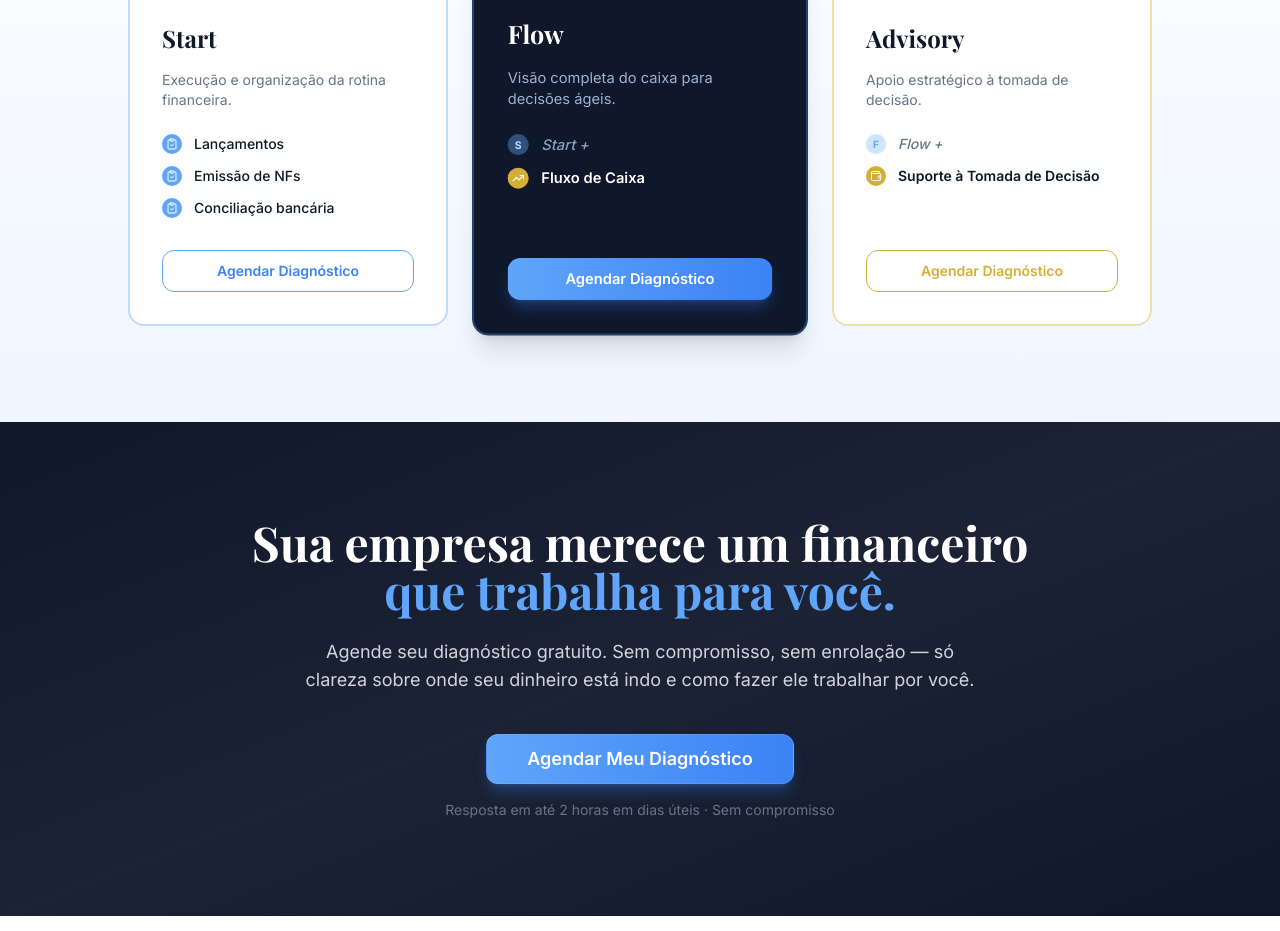
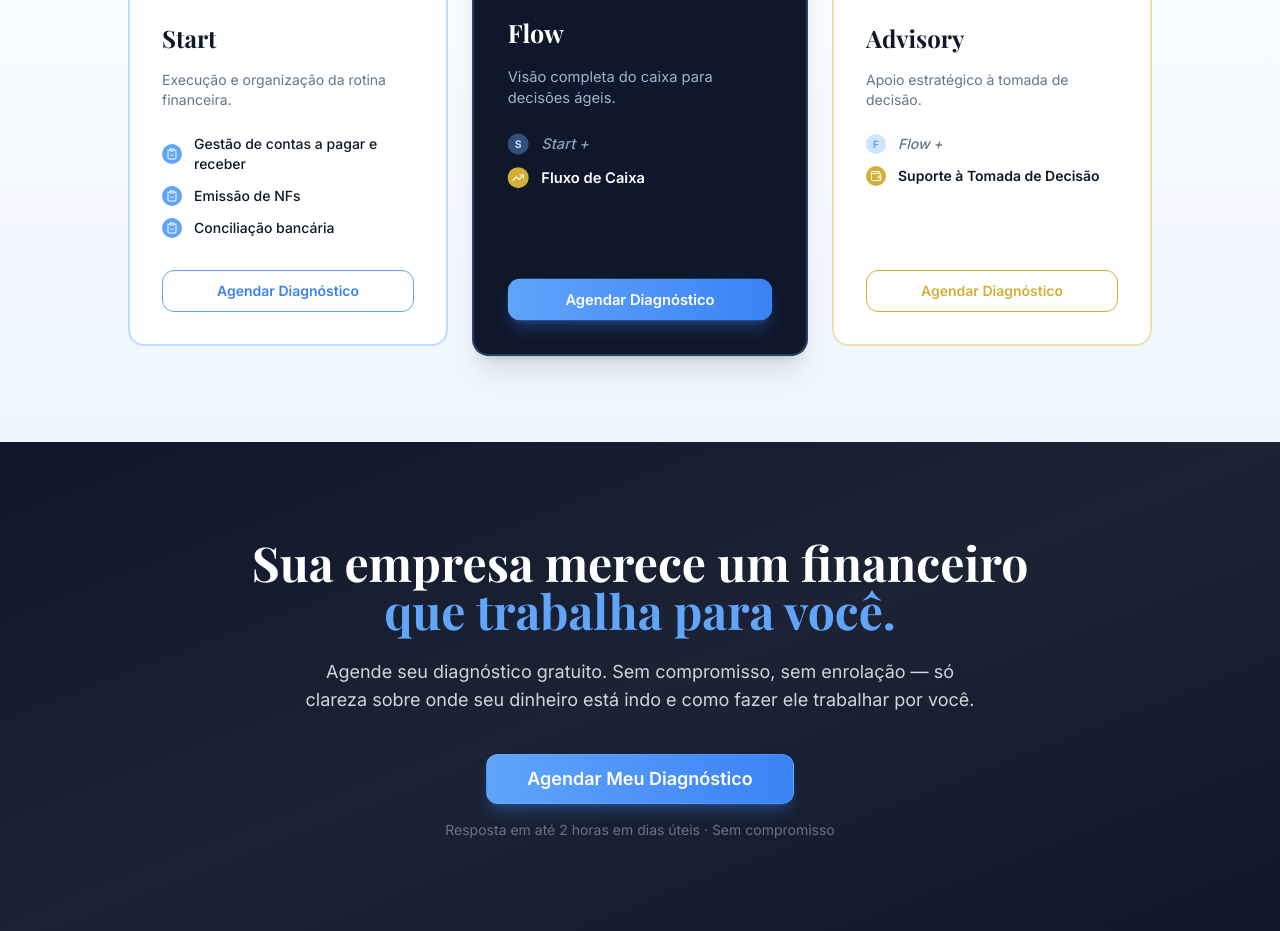
Before and after one commit to vmrauch-sketch/BPO-FINANCEIRO, a React (Vite) app: page / in a window 1280 px wide. Shown: the part 6223-7154 px from the top of the page. Built offline with nearby package versions, Linux system fonts and the light colour scheme.

Commit message:
Atualizou menu Start
Co-authored-by: vmrauch-sketch <227260431+vmrauch-sketch@users.noreply.github.com>

```diff
--- a/src/pages/ValoromBPO.tsx
+++ b/src/pages/ValoromBPO.tsx
@@ -532,7 +532,7 @@ const ValoromBPO = () => {
                     <div className="w-5 h-5 bg-blue-400 rounded-full flex items-center justify-center flex-shrink-0">
                       <ClipboardCheck className="w-3 h-3 text-white" />
                     </div>
-                    <span className="text-sm text-primary font-medium">Lançamentos</span>
+                    <span className="text-sm text-primary font-medium">Gestão de contas a pagar e receber</span>
                   </div>
                   <div className="flex items-center gap-3">
                     <div className="w-5 h-5 bg-blue-400 rounded-full flex items-center justify-center flex-shrink-0">
```
